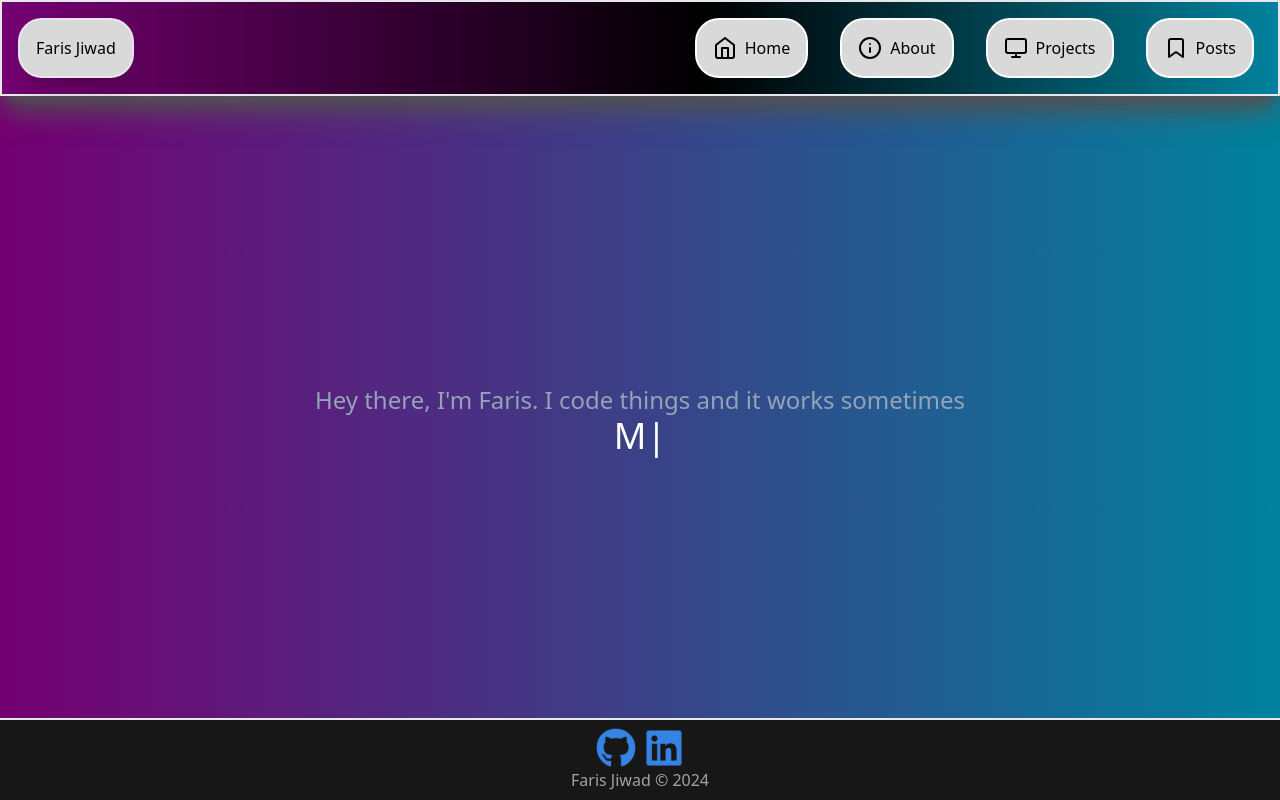
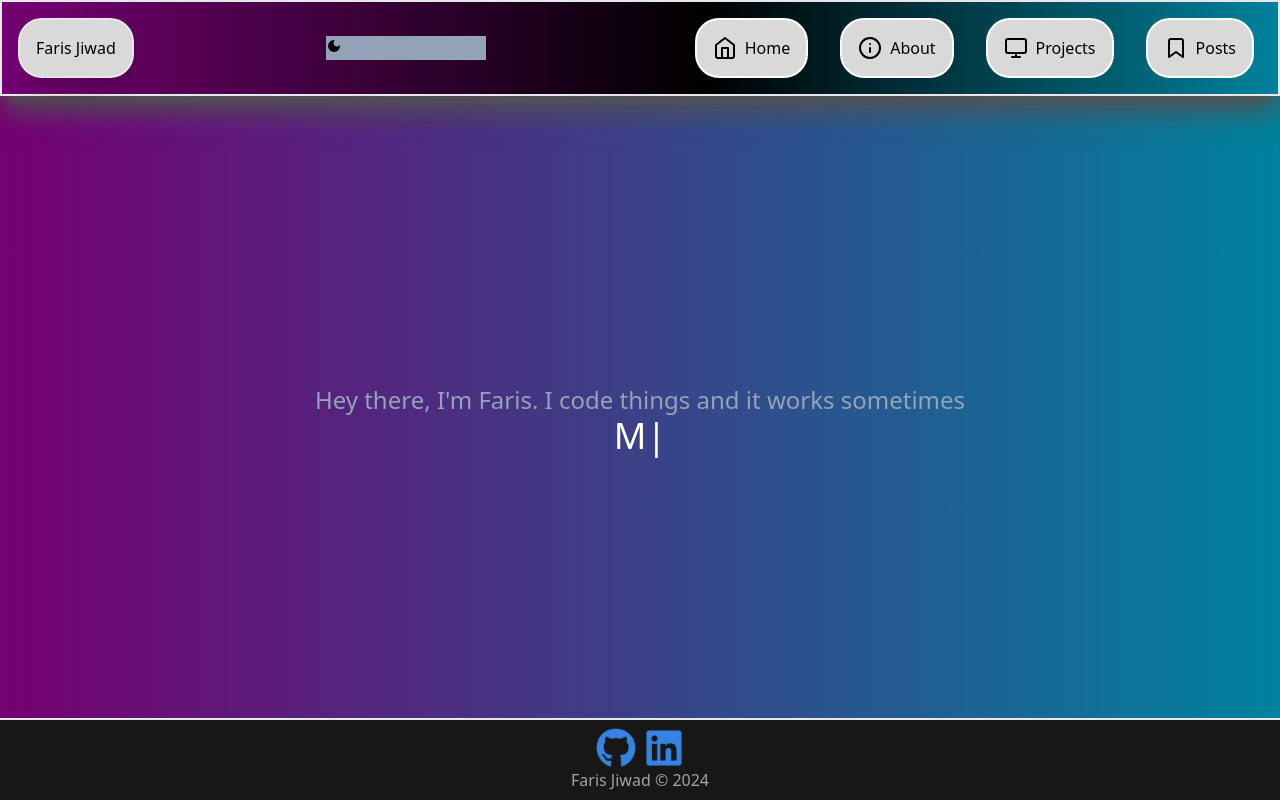
Before and after one commit to Ferriswheel09/ferriswheel09.github.io, a Next.js app: page / in a window 1280 px wide. Built offline with nearby package versions, Linux system fonts and the light colour scheme.

Commit message:
Got the skeleton for the theme switcher

```diff
--- a/package.json
+++ b/package.json
@@ -20,8 +20,10 @@
     "fs": "^0.0.1-security",
     "gray-matter": "^4.0.3",
     "next": "14.2.7",
+    "next-themes": "^0.3.0",
     "react": "^18",
     "react-dom": "^18",
+    "react-icons": "^5.3.0",
     "react-markdown": "^9.0.1",
     "react-typed": "^2.0.12"
   },
--- a/src/app/layout.tsx
+++ b/src/app/layout.tsx
@@ -1,6 +1,9 @@
 import "./globals.css";
 import Navbar from "@/components/navbar";
 import Footer from "@/components/footer";
+
+import { NextUIProvider } from "@nextui-org/react";
+import { ThemeProvider as NextThemesProvider } from "next-themes";
 
 export default function RootLayout({
   children,
@@ -10,9 +13,11 @@ export default function RootLayout({
   return (
     <html lang="en">
       <body className="flex flex-col min-h-screen bg-gradient-to-r from-grad-grey to-black">
-        <Navbar />
-        <div className="flex-grow ">{children}</div>
-        <Footer />
+          <NextThemesProvider attribute="class" defaultTheme="dark">
+            <Navbar />
+            <div className="flex-grow ">{children}</div>
+            <Footer />
+          </NextThemesProvider>
       </body>
     </html>
   );
--- a/src/components/navbar.tsx
+++ b/src/components/navbar.tsx
@@ -7,6 +7,8 @@ import Info from "@/resources/about";
 import Monitor from "@/resources/project";
 import Bookmark from "@/resources/post";
 import { usePathname, useSearchParams } from 'next/navigation'
+import { ThemeSwitcher } from "./themeSwitcher"
+import { useTheme } from "next-themes";
 
 
 export default function Navbar() {
@@ -16,6 +18,8 @@ export default function Navbar() {
 
   const pathname = usePathname()
   const searchParams = useSearchParams()
+
+  const { theme } = useTheme();
 
   useEffect(() => {
     const new_url = `${pathname}${window.location.hash}?${searchParams}`
@@ -37,9 +41,12 @@ export default function Navbar() {
 
     return (
       <header className="navbar w-full z-50 text-black fixed top-0 left-0 right-0 mx-auto h-36">
-        <div className="bg-gradient-to-r from-grad-purp to-grad-blue via-black via-55% flex items-center justify-between mx-auto p-4 border-2 shadow-xl shadow-neutral-600 whitespace-nowrap">
+        <div className={` ${theme === 'dark' ? 'bg-gradient-to-r from-grad-purp to-grad-blue via-black via-55% ' : 'bg-gradient-to-r from-grad-purp to-grad-blue via-white via-55% '}flex items-center justify-between mx-auto p-4 border-2 shadow-xl shadow-neutral-600 whitespace-nowrap`}>
           <div className="border-2 rounded-3xl p-4 w-40 max-w-fit text-center bg-button-teal shadow-xl">
             <h1 className="font-medium">Faris Jiwad</h1>
+          </div>
+          <div className="bg-slate-400 w-40">
+            <ThemeSwitcher />
           </div>
           {/* Dropdown menu for mobile screens */}
           <div className="block md:hidden relative">
--- /dev/null
+++ b/src/components/themeSwitcher.tsx
@@ -0,0 +1,34 @@
+// app/components/ThemeSwitcher.tsx
+"use client";
+
+import {useTheme} from "next-themes";
+import { useEffect, useState } from "react";
+
+import { MdDarkMode } from "react-icons/md";
+import { MdOutlineDarkMode } from "react-icons/md";
+
+export function ThemeSwitcher() {
+  const [mounted, setMounted] = useState(false)
+  const { theme, setTheme } = useTheme()
+
+  useEffect(() => {
+    setMounted(true)
+  }, [])
+
+  if(!mounted) return null
+
+  return (
+    <div>
+     { theme === "dark" ?
+      <button aria-label="Light Mode" onClick={() => setTheme('light')}>
+        <MdDarkMode></MdDarkMode>
+      </button>
+      :
+      <button aria-label="Dark Mode" onClick={() => setTheme('dark')}>
+        <MdOutlineDarkMode></MdOutlineDarkMode>
+      </button>
+
+     }
+    </div>
+  )
+}
```
Also changed, not shown: 1 other file (tests, documents, lock files or other folders).
